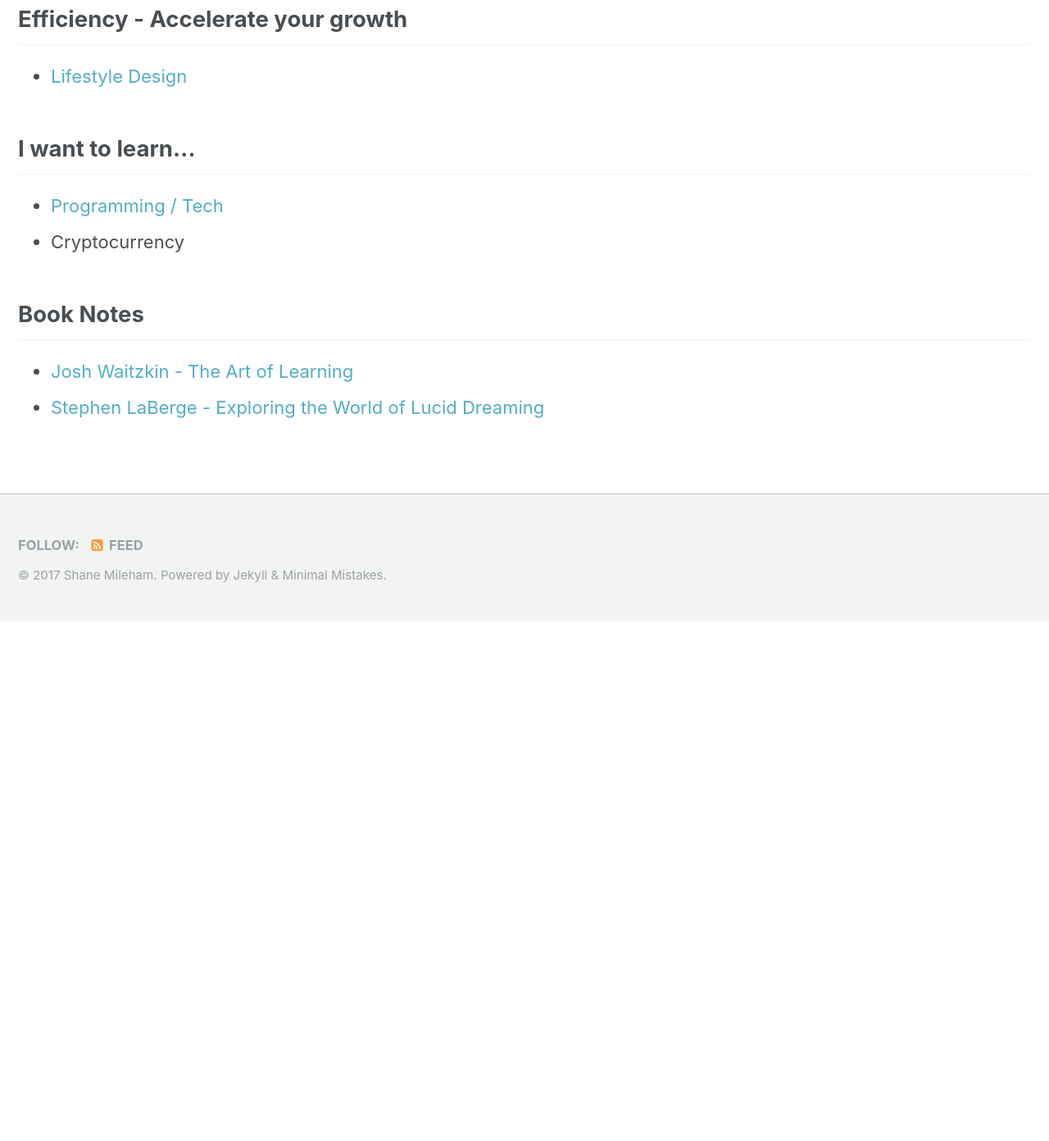
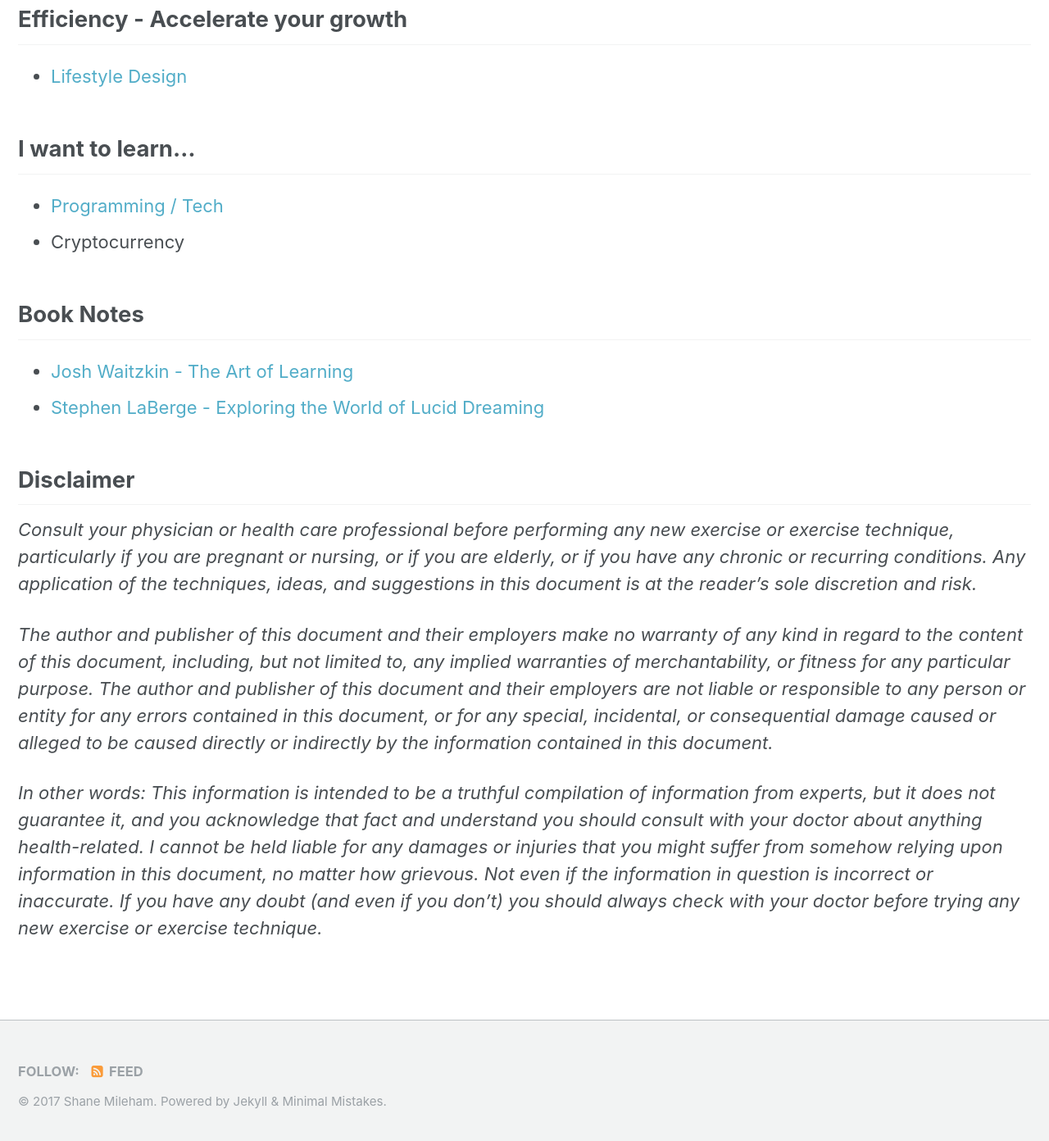
Before and after one commit to shanemileham/levelupmylife, a Jekyll site: the page built from index.md, in a window 1280 px wide and 1400 px high, scrolled down 1744 px. Shown: the top 1392 px of the window at 82% size. Built offline with Jekyll 4.4.1, drawn with Linux system fonts in a browser that asks for light colours; the list of posts is cut into pages by our own code; comment, search, counter and statistics services are not loaded; before the commit the page ends 2502 px from its top, so only the background shows below that.

Commit message:
Added disclaimer to overall site

```diff
--- /dev/null
+++ b/_includes/components/disclaimer.md
@@ -0,0 +1,5 @@
+_Consult your physician or health care professional before performing any new exercise or exercise technique, particularly if you are pregnant or nursing, or if you are elderly, or if you have any chronic or recurring conditions. Any application of the techniques, ideas, and suggestions in this document is at the reader's sole discretion and risk._
+
+_The author and publisher of this document and their employers make no warranty of any kind in regard to the content of this document, including, but not limited to, any implied warranties of merchantability, or fitness for any particular purpose. The author and publisher of this document and their employers are not liable or responsible to any person or entity for any errors contained in this document, or for any special, incidental, or consequential damage caused or alleged to be caused directly or indirectly by the information contained in this document._
+
+_In other words: This information is intended to be a truthful compilation of information from experts, but it does not guarantee it, and you acknowledge that fact and understand you should consult with your doctor about anything health-related. I cannot be held liable for any damages or injuries that you might suffer from somehow relying upon information in this document, no matter how grievous. Not even if the information in question is incorrect or inaccurate. If you have any doubt (and even if you don't) you should always check with your doctor before trying any new exercise or exercise technique._
--- a/index.md
+++ b/index.md
@@ -45,5 +45,7 @@ Be the first to know what's coming next. I think you'll like it ;)
 * Cryptocurrency
 
 ## Book Notes
+{% include components/book-list.html %}
 
-{% include components/book-list.html %}
+## Disclaimer
+{% include components/disclaimer.md %}
```
Also changed, not shown: _content/athletic-training.md (+1 -5 lines).
